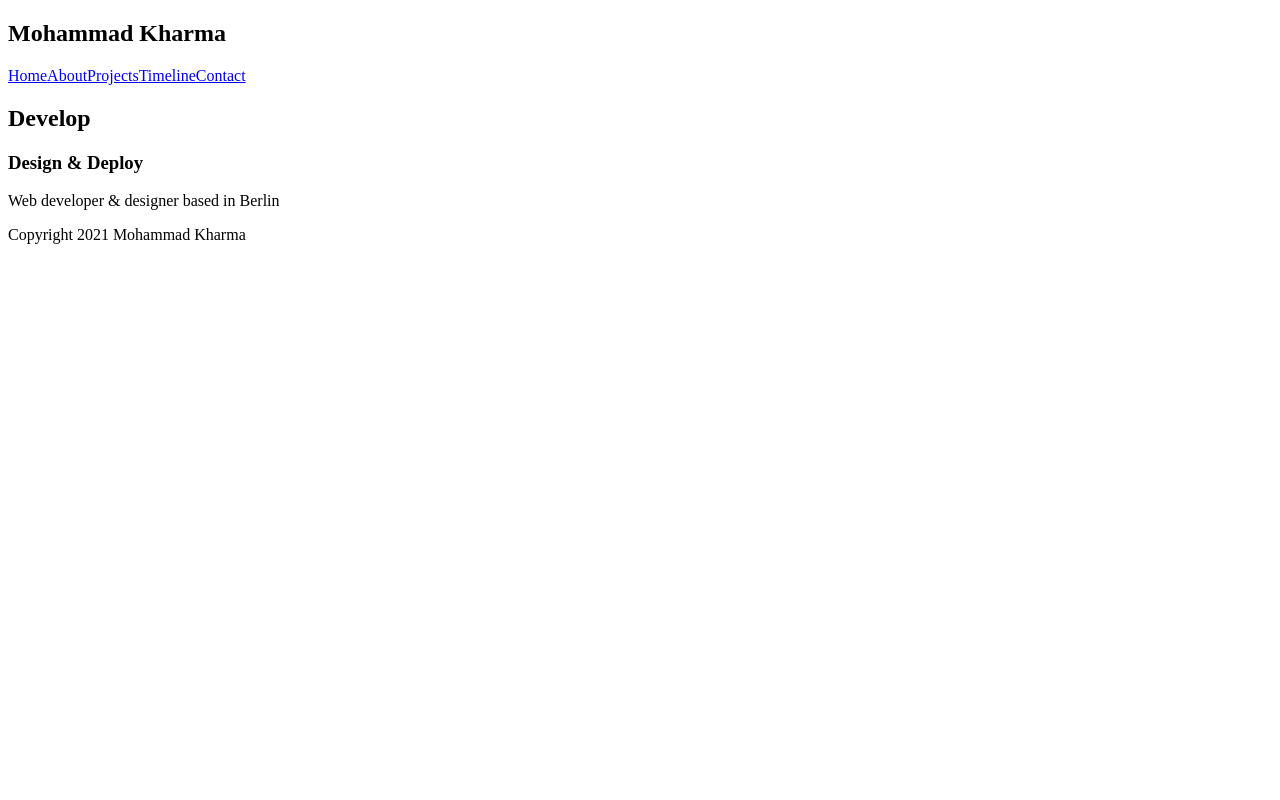
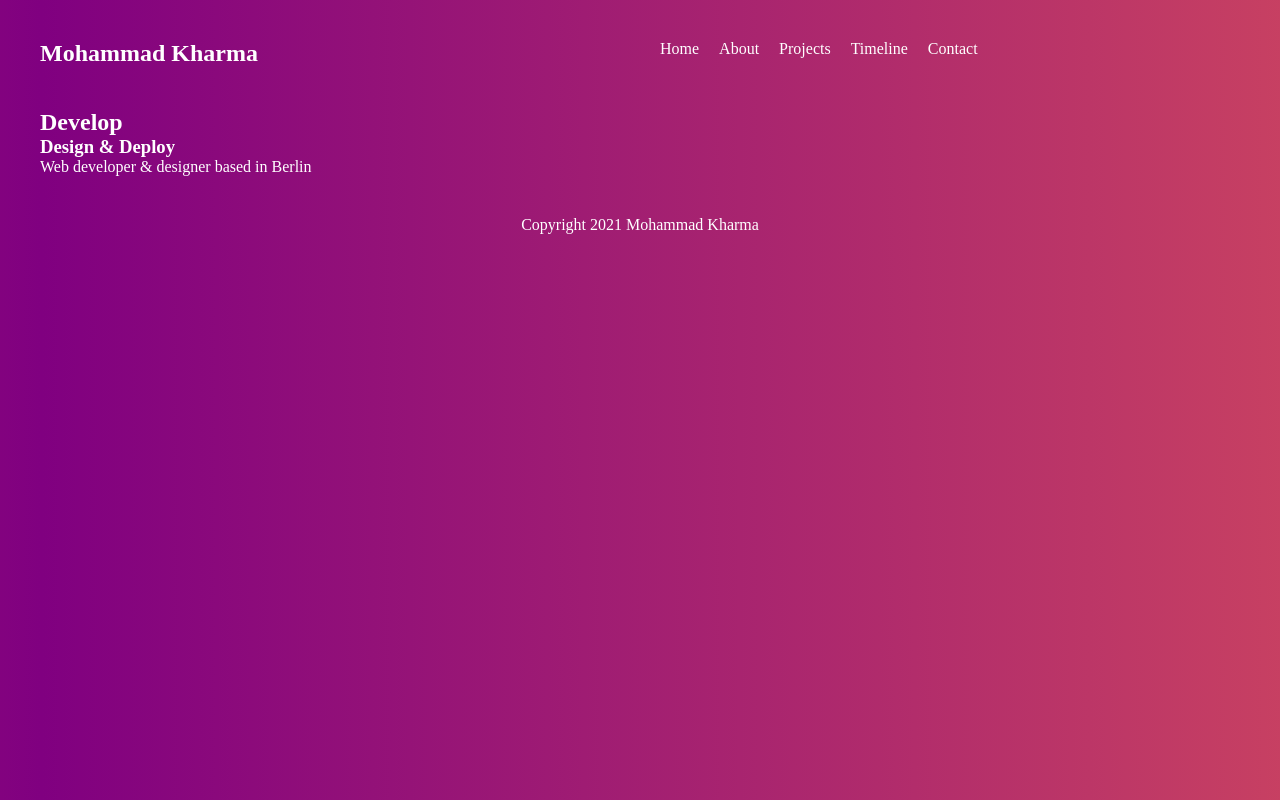
Before and after one commit to mohammadkharma/Portfolio-2021, a Gatsby site: page / in a window 1280 px wide. Built offline with nearby package versions, Linux system fonts and the light colour scheme; Gatsby itself is replaced by a stand-in of ours.

Commit message:
added styles for the layout & nav

```diff
--- a/src/components/Layout.js
+++ b/src/components/Layout.js
@@ -1,5 +1,6 @@
 import React from "react"
 import Navbar from "./Navbar"
+import "../styles/global.css"
 
 export default function Layout({ children }) {
   return (
--- a/src/styles/global.css
+++ b/src/styles/global.css
@@ -1,14 +1,15 @@
 @import url("https://fonts.googleapis.com/css2?family=Bitter&family=Open+Sans&display=swap");
 
-:root {
+/* :root {
   --gradient: linear-gradient(90deg, #ee6352, purple, #ee6352);
-}
+} */
 
 * {
   margin: 0;
   padding: 0;
+  color: white;
+  text-decoration: none;
   box-sizing: border-box;
-  color: white;
 }
 html,
 body {
@@ -16,7 +17,7 @@
 }
 body {
   /* font-family: "Bitter", serif; */
-  min-height: 100vh;
+  /* min-height: 100vh; */
   /* display: flex; */
   /* justify-content: center; */
   /* align-items: center; */
@@ -25,13 +26,8 @@
   /* color: #333; */
   background: #ddd;
   background-size: 300%;
-  background-image: var(--gradient);
+  background-image: linear-gradient(90deg, #ee6352, purple, #ee6352);
   animation: bg-animation 25s infinite;
-}
-
-p {
-  margin: 16px auto;
-  line-height: 1.5em;
 }
 
 @keyframes bg-animation {
@@ -45,3 +41,39 @@
     background-position: left;
   }
 }
+
+/* layout & nav */
+
+.layout {
+  max-width: 1200px;
+  margin: 0 auto;
+}
+
+nav {
+  display: grid;
+  grid-template-columns: 1fr 1fr;
+  margin: 40px auto;
+}
+
+nav .link {
+  display: inline-block;
+  text-align: right;
+}
+
+nav a {
+  display: inline-block;
+  margin-left: 20px;
+  font-weight: 400;
+  padding-bottom: 8px;
+  border-bottom: 3px solid transparent;
+}
+
+nav a:hover {
+  border-color: white;
+}
+
+footer p {
+  text-align: center;
+  color: white;
+  margin: 40px auto;
+}
```
